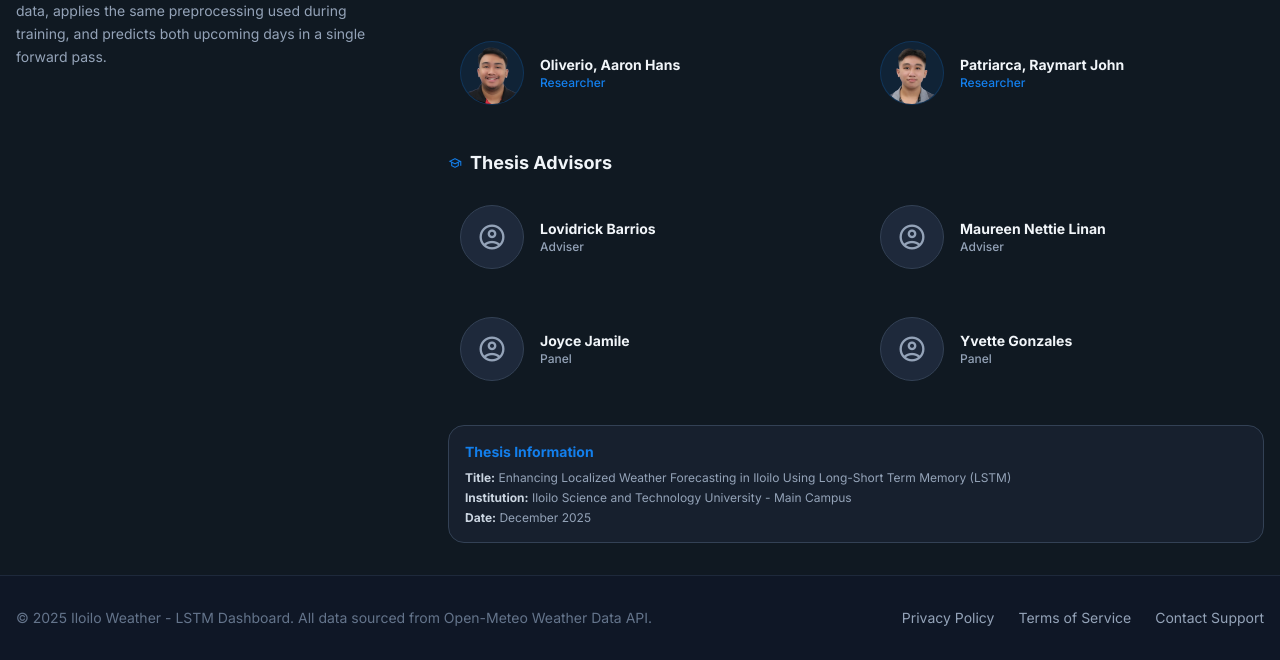
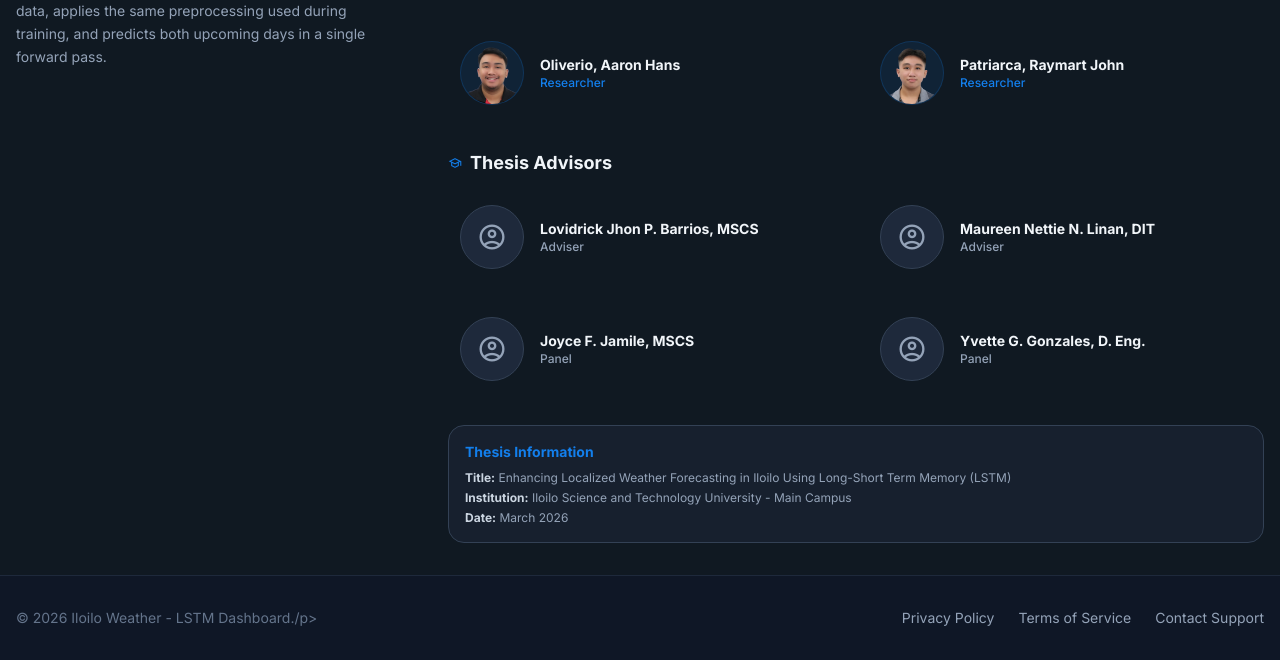
Before and after one commit to patriarca-raymartjohn/iloilo-lstm-weather-thesis, a Flask app: template templates/index.html in a window 1280 px wide. Shown: the part 1948-2608 px from the top of the page. Run offline with Flask 3, Linux system fonts and the light colour scheme; the template is opened without the code that fills it: most values are stand-ins (such as "Sample title", 1, 10 or a date in 2020); data that the repository does not hold is empty; some libraries are stand-ins or nearby versions.

Commit message:
Update index.html with UI changes name

```diff
--- a/templates/index.html
+++ b/templates/index.html
@@ -814,7 +814,7 @@
                                 <span class="material-symbols-outlined text-slate-400 text-3xl">account_circle</span>
                             </div>
                             <div>
-                                <h4 class="font-bold text-sm">Lovidrick Barrios</h4>
+                                <h4 class="font-bold text-sm">Lovidrick Jhon P. Barrios, MSCS</h4>
                                 <p class="text-xs text-slate-400 font-medium">Adviser</p>
                             </div>
                         </div>
@@ -824,7 +824,7 @@
                                 <span class="material-symbols-outlined text-slate-400 text-3xl">account_circle</span>
                             </div>
                             <div>
-                                <h4 class="font-bold text-sm">Maureen Nettie Linan</h4>
+                                <h4 class="font-bold text-sm">Maureen Nettie N. Linan, DIT</h4>
                                 <p class="text-xs text-slate-400 font-medium">Adviser</p>
                             </div>
                         </div>
@@ -834,7 +834,7 @@
                                 <span class="material-symbols-outlined text-slate-400 text-3xl">account_circle</span>
                             </div>
                             <div>
-                                <h4 class="font-bold text-sm">Joyce Jamile</h4>
+                                <h4 class="font-bold text-sm">Joyce F. Jamile, MSCS</h4>
                                 <p class="text-xs text-slate-400 font-medium">Panel</p>
                             </div>
                         </div>
@@ -844,7 +844,7 @@
                                 <span class="material-symbols-outlined text-slate-400 text-3xl">account_circle</span>
                             </div>
                             <div>
-                                <h4 class="font-bold text-sm">Yvette Gonzales</h4>
+                                <h4 class="font-bold text-sm">Yvette G. Gonzales, D. Eng.</h4>
                                 <p class="text-xs text-slate-400 font-medium">Panel</p>
                             </div>
                         </div>
@@ -857,7 +857,7 @@
                                 Iloilo Using Long-Short Term Memory (LSTM)</p>
                             <p><strong class="text-slate-300">Institution:</strong> Iloilo Science and Technology
                                 University - Main Campus</p>
-                            <p><strong class="text-slate-300">Date:</strong> December 2025</p>
+                            <p><strong class="text-slate-300">Date:</strong> March 2026</p>
                         </div>
                     </div>
                 </div>
@@ -867,8 +867,7 @@
 
     <footer class="bg-slate-900/50 border-t border-slate-800 py-8 px-4 text-center">
         <div class="max-w-7xl mx-auto flex flex-col md:flex-row justify-between items-center gap-4">
-            <p class="text-slate-500 text-sm">© 2025 Iloilo Weather - LSTM Dashboard. All data sourced from Open-Meteo
-                Weather Data API.</p>
+            <p class="text-slate-500 text-sm">© 2026 Iloilo Weather - LSTM Dashboard./p>
             <div class="flex gap-6">
                 <a class="text-slate-400 hover:text-primary transition-colors text-sm" href="#">Privacy Policy</a>
                 <a class="text-slate-400 hover:text-primary transition-colors text-sm" href="#">Terms of Service</a>
```
